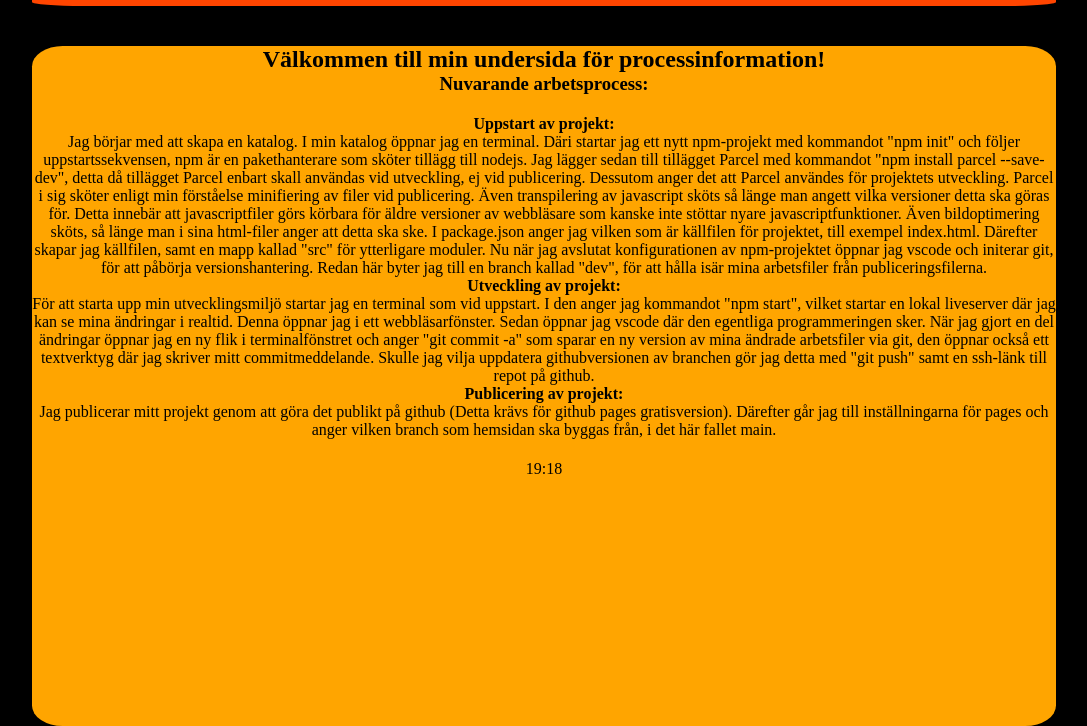
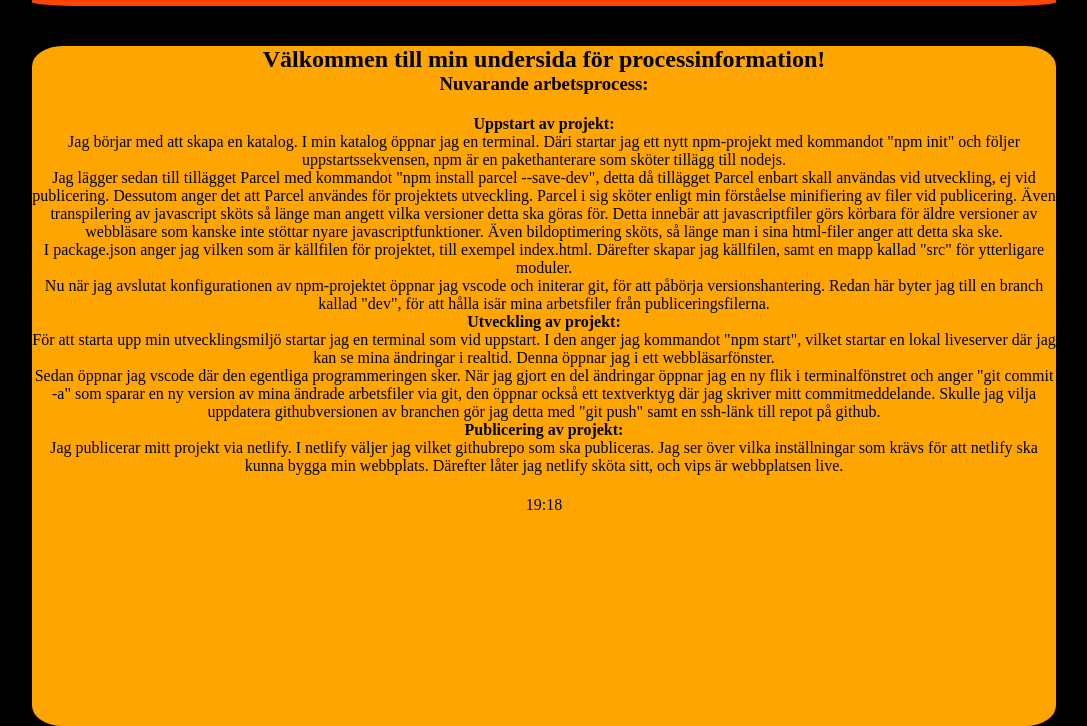
Before and after one commit to cwcacti/DT211G_moment1_automatisering, a website built with Parcel: page src/html_subpages/process.html in a window 1280 px wide. Shown: the part 74-800 px from the top of the page, without its empty margins (96-1183 px from the left). Built offline with nearby package versions, Linux system fonts and the light colour scheme.

Commit message:
Uppdatera text
Fixat till texten och lagt till radbrytningar

```diff
--- a/src/html_subpages/process.html
+++ b/src/html_subpages/process.html
@@ -26,22 +26,23 @@
                     <h4>Uppstart av projekt:</h4>
                     <p>Jag börjar med att skapa en katalog. I min katalog öppnar jag en terminal. Däri startar jag ett
                         nytt npm-projekt med kommandot "npm init" och följer uppstartssekvensen, npm är en
-                        pakethanterare som sköter tillägg till nodejs. Jag lägger sedan till tillägget Parcel med
+                        pakethanterare som sköter tillägg till nodejs. <br>Jag lägger sedan till tillägget Parcel med
                         kommandot "npm install parcel --save-dev", detta då tillägget Parcel enbart skall användas vid
                         utveckling, ej vid publicering. Dessutom anger det att Parcel användes för projektets
                         utveckling. Parcel i sig sköter enligt min förståelse minifiering av filer vid publicering. Även
                         transpilering av javascript sköts så länge man angett vilka versioner detta ska göras för. Detta
                         innebär att javascriptfiler görs körbara för äldre versioner av webbläsare som kanske inte
                         stöttar nyare javascriptfunktioner. Även bildoptimering sköts, så länge man i sina html-filer
-                        anger att detta ska ske. I package.json anger jag vilken som är källfilen för projektet, till
+                        anger att detta ska ske. <br>I package.json anger jag vilken som är källfilen för projektet,
+                        till
                         exempel index.html. Därefter skapar jag källfilen, samt en mapp kallad "src" för ytterligare
-                        moduler. Nu när jag avslutat konfigurationen av npm-projektet öppnar jag vscode och initerar
+                        moduler. <br>Nu när jag avslutat konfigurationen av npm-projektet öppnar jag vscode och initerar
                         git, för att påbörja versionshantering. Redan här byter jag till en branch kallad "dev", för att
                         hålla isär mina arbetsfiler från publiceringsfilerna.</p>
                     <h4>Utveckling av projekt:</h4>
                     <p>För att starta upp min utvecklingsmiljö startar jag en terminal som vid uppstart. I den anger jag
                         kommandot "npm start", vilket startar en lokal liveserver där jag kan se mina ändringar i
-                        realtid. Denna öppnar jag i ett webbläsarfönster. Sedan öppnar jag vscode där den egentliga
+                        realtid. Denna öppnar jag i ett webbläsarfönster. <br>Sedan öppnar jag vscode där den egentliga
                         programmeringen sker. När jag gjort en del ändringar öppnar jag en ny flik i terminalfönstret
                         och anger "git commit -a" som sparar en ny version av mina ändrade arbetsfiler via git, den
                         öppnar också
@@ -49,9 +50,9 @@
                         githubversionen av branchen gör jag detta med "git push" samt en ssh-länk till repot på github.
                     </p>
                     <h4>Publicering av projekt:</h4>
-                    <p>Jag publicerar mitt projekt genom att göra det publikt på github (Detta krävs för github pages
-                        gratisversion). Därefter går jag till inställningarna för pages och anger vilken branch som
-                        hemsidan ska byggas från, i det här fallet main.</p>
+                    <p>Jag publicerar mitt projekt via netlify. I netlify väljer jag vilket githubrepo som ska
+                        publiceras. Jag ser över vilka inställningar som krävs för att netlify ska kunna bygga min
+                        webbplats. Därefter låter jag netlify sköta sitt, och vips är webbplatsen live.</p>
                 </article>
             </div>
         </main>
```
Also changed, not shown: src/index.html (+1 -1 lines).
